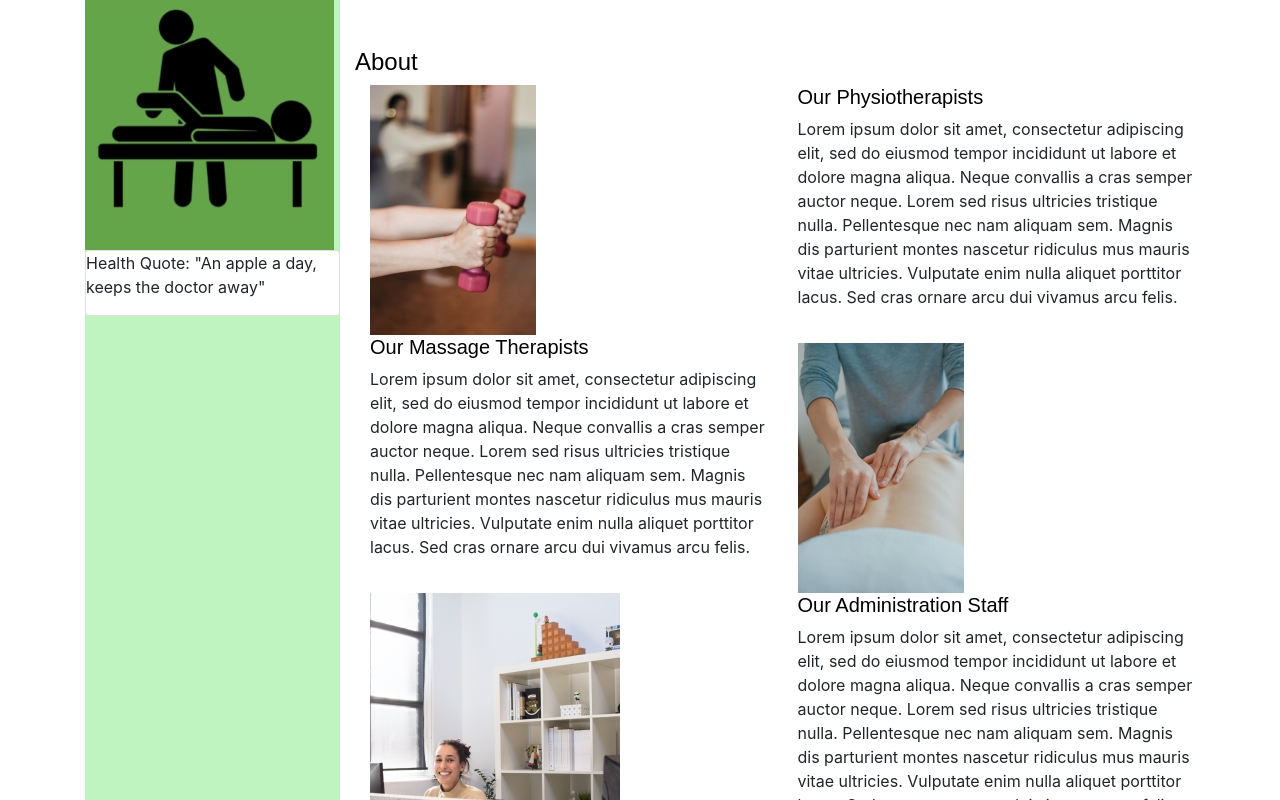
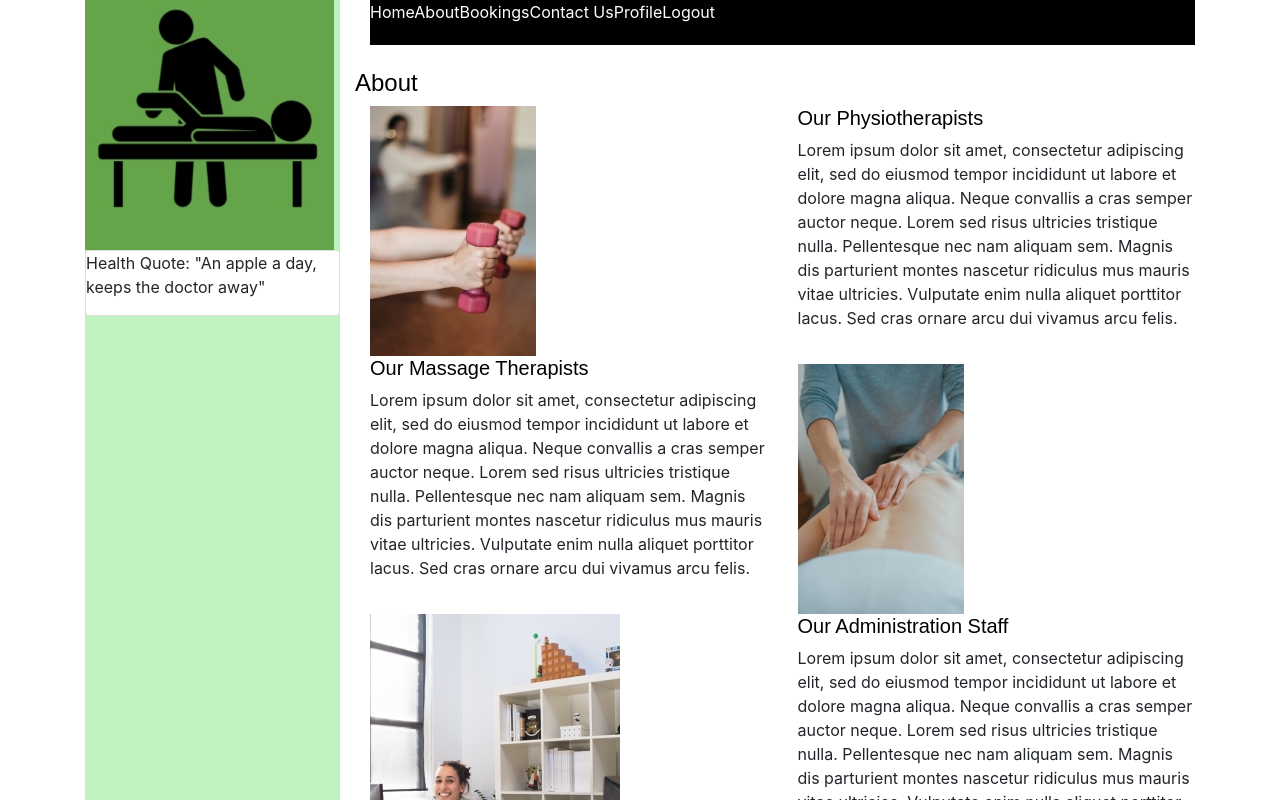
Before and after one commit to ClareForrest/Flex-Physio-Frontend, a React (Create React App) app: page / in a window 1280 px wide. Shown: the top 800 px of the page. Built offline with nearby package versions, Linux system fonts and the light colour scheme.

Commit message:
made Nav a styled component

```diff
--- a/src/components/NavRouter.jsx
+++ b/src/components/NavRouter.jsx
@@ -16,7 +16,7 @@ import { LoggedInNav } from './LoggedInNav';
 import { LoggedOutNav } from './LoggedOutNav';
 import { Availability } from './Availability';
 import { useHistory } from 'react-router-dom'
-
+import { Nav } from '../styled/main';
 
 
 export function NavRouter() {
@@ -30,14 +30,14 @@ export function NavRouter() {
 
   return (
     <>
-      <nav>
+      <Nav>
         <Link to="/">Home</Link>
         <Link to="/about">About</Link>
         <Link to="/bookings">Bookings</Link>
         <Link to="/contact-us">Contact Us</Link>
         <Link to="/profile">Profile</Link>
         <Link to="/" onClick={logout}>Logout</Link>
-      </nav>
+      </Nav>
 
 
       <Switch>
--- a/src/styled/main.js
+++ b/src/styled/main.js
@@ -31,3 +31,9 @@ export const Card = styled.div`
   height:  100%;
   width: 100%;
 `
+
+export const Nav = styled.div`
+  width: 100%;
+  height: 45px;
+  background-color: black;
+`
--- a/src/styled/style.css
+++ b/src/styled/style.css
@@ -1,12 +1,6 @@
 a {
  text-decoration: none;
  color: white;
-}
-
-.nav {
-  width: 100%;
-  height: 45px;
-  background-color: black;
 }
 
 .dropdown-links {
```
